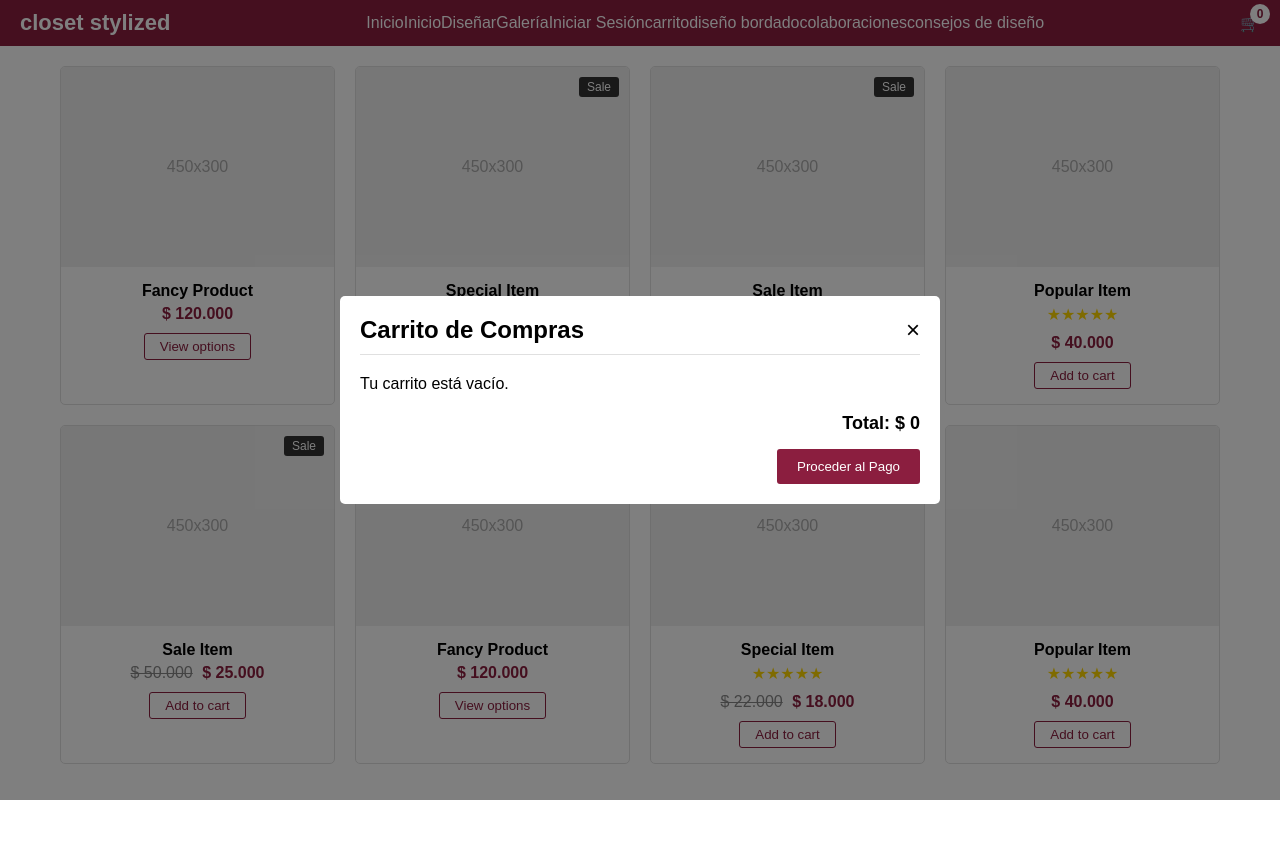
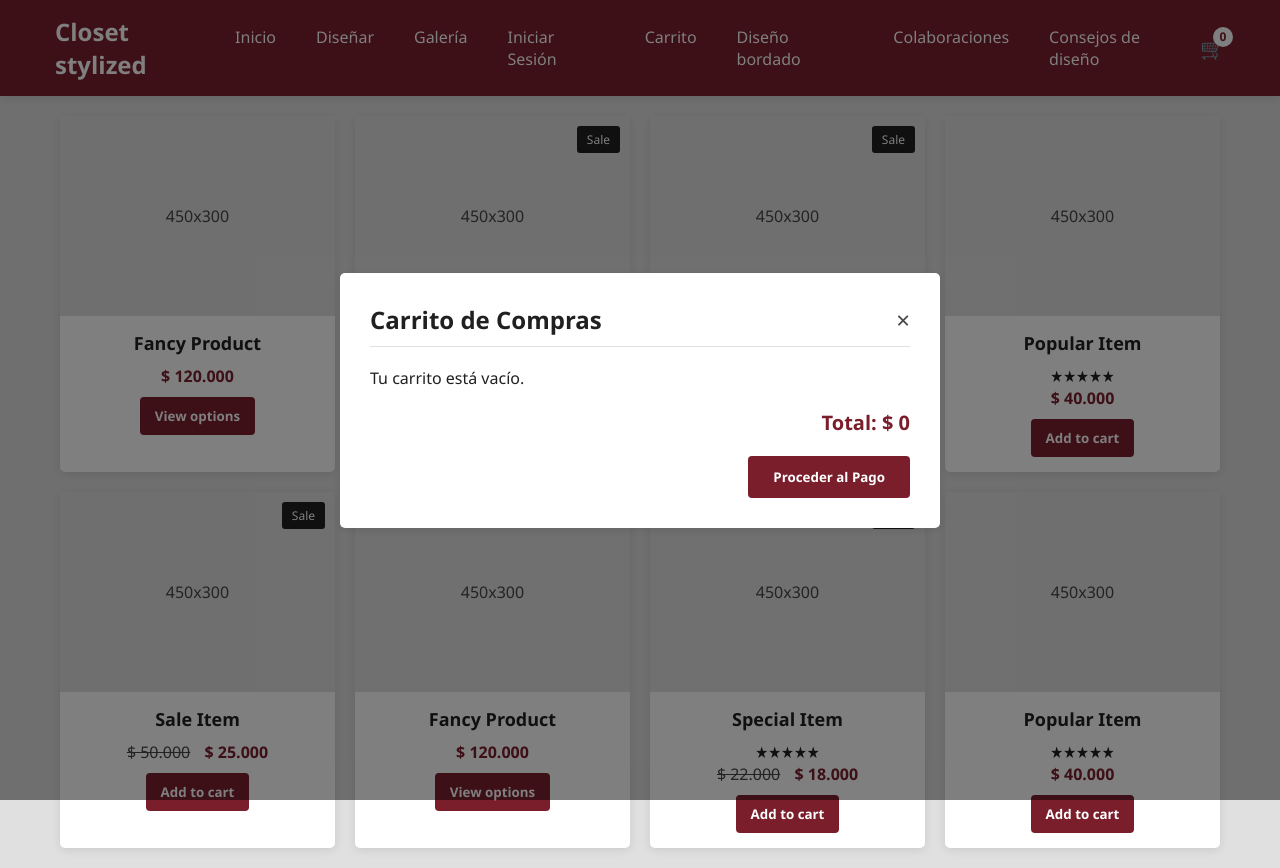
Before and after one commit to Reiter543/closet_stylized_design, a plain HTML site: page carrito.html in a window 1280 px wide. Both pictures are taken after a click on the element "🛒 0". Before the commit the page ends 800 px from the top, so only its background shows below. Drawn offline with Linux system fonts and the light colour scheme.

Commit message:
feat: Mejorar estilos y diseño de la página del carrito, incluyendo variables CSS y ajustes en la navegación

```diff
--- a/carrito.html
+++ b/carrito.html
@@ -5,53 +5,81 @@
     <meta name="viewport" content="width=device-width, initial-scale=1.0">
     <title>Closet Stylized - Tienda Online</title>
     <style>
+        :root {
+            --vinotinto: #7a1e2c;
+            --negro: #202020;
+            --gris: #464646;
+            --gris-claro: #e0e0e0;
+            --blanco: #ffffff;
+        }
+
         * {
             margin: 0;
             padding: 0;
             box-sizing: border-box;
-            font-family: Arial, sans-serif;
+            font-family: 'Segoe UI', Tahoma, Geneva, Verdana, sans-serif;
         }
 
-        /* Navbar styles */
-        .navbar {
-            background-color: #8B1E3F;
-            color: white;
+        body {
+            background-color: var(--gris-claro);
+            color: var(--negro);
+        }
+
+        .container {
+            max-width: 1200px;
+            margin: 0 auto;
+            padding: 0 15px;
+        }
+
+        /* Header */
+        header {
+            background-color: var(--vinotinto);
+            padding: 15px 0;
+            box-shadow: 0 2px 10px rgba(0, 0, 0, 0.1);
+        }
+
+        nav {
             display: flex;
             justify-content: space-between;
             align-items: center;
-            padding: 10px 20px;
         }
 
         .logo {
-            font-size: 22px;
+            color: var(--blanco);
+            font-size: 24px;
             font-weight: bold;
         }
 
         .nav-links {
             display: flex;
-            list-style: none;
-        }
-
-        .nav-links li {
-            margin-left: 20px;
+            gap: 20px;
         }
 
         .nav-links a {
-            color: white;
+            color: var(--blanco);
             text-decoration: none;
+            padding: 5px 10px;
+            border-radius: 5px;
+            transition: background-color 0.3s;
+        }
+
+        .nav-links a:hover {
+            background-color: rgba(255, 255, 255, 0.2);
         }
 
         .cart-icon {
+            color: var(--blanco);
+            font-size: 20px;
             position: relative;
             cursor: pointer;
         }
 
         .cart-count {
             position: absolute;
-            top: -10px;
-            right: -10px;
-            background-color: white;
-            color: #8B1E3F;
+            top: -8px;
+            right: -8px;
+            background-color: var(--blanco);
+            color: var(--vinotinto);
             border-radius: 50%;
             width: 20px;
             height: 20px;
@@ -76,19 +104,25 @@
         }
 
         .product-card {
-            border: 1px solid #e0e0e0;
+            background-color: var(--blanco);
             border-radius: 5px;
             overflow: hidden;
+            box-shadow: 0 2px 10px rgba(0, 0, 0, 0.1);
+            transition: transform 0.3s;
+        }
+
+        .product-card:hover {
+            transform: translateY(-5px);
         }
 
         .product-image {
             width: 100%;
             height: 200px;
-            background-color: #f0f0f0;
+            background-color: var(--gris-claro);
             display: flex;
             justify-content: center;
             align-items: center;
-            color: #aaa;
+            color: var(--gris);
             position: relative;
         }
 
@@ -96,9 +130,9 @@
             position: absolute;
             top: 10px;
             right: 10px;
-            background-color: #333;
-            color: white;
-            padding: 3px 8px;
+            background-color: var(--negro);
+            color: var(--blanco);
+            padding: 5px 10px;
             border-radius: 3px;
             font-size: 12px;
         }
@@ -109,8 +143,10 @@
         }
 
         .product-title {
+            font-size: 18px;
             font-weight: bold;
-            margin-bottom: 5px;
+            margin-bottom: 10px;
+            color: var(--negro);
         }
 
         .product-price {
@@ -119,33 +155,28 @@
 
         .original-price {
             text-decoration: line-through;
-            color: #888;
-            margin-right: 5px;
+            color: var(--gris);
+            margin-right: 10px;
         }
 
         .current-price {
-            color: #8B1E3F;
+            color: var(--vinotinto);
             font-weight: bold;
         }
 
-        .star-rating {
-            color: gold;
-            margin-bottom: 10px;
-        }
-
         .add-to-cart, .view-options {
-            background-color: white;
-            border: 1px solid #8B1E3F;
-            color: #8B1E3F;
-            padding: 5px 15px;
-            border-radius: 3px;
+            background-color: var(--vinotinto);
+            color: var(--blanco);
+            border: none;
+            padding: 10px 15px;
+            border-radius: 4px;
             cursor: pointer;
-            transition: all 0.3s;
+            transition: background-color 0.3s;
+            font-weight: bold;
         }
 
         .add-to-cart:hover, .view-options:hover {
-            background-color: #8B1E3F;
-            color: white;
+            background-color: #5a1520;
         }
 
         /* Cart styles */
@@ -163,13 +194,14 @@
         }
 
         .cart-modal {
-            background-color: white;
-            padding: 20px;
+            background-color: var(--blanco);
+            padding: 30px;
             border-radius: 5px;
             width: 80%;
             max-width: 600px;
             max-height: 80vh;
             overflow-y: auto;
+            box-shadow: 0 2px 10px rgba(0, 0, 0, 0.1);
         }
 
         .cart-header {
@@ -178,12 +210,13 @@
             align-items: center;
             margin-bottom: 20px;
             padding-bottom: 10px;
-            border-bottom: 1px solid #e0e0e0;
+            border-bottom: 1px solid var(--gris-claro);
         }
 
         .close-cart {
             cursor: pointer;
             font-size: 24px;
+            color: var(--gris);
         }
 
         .cart-items {
@@ -194,8 +227,8 @@
             display: flex;
             justify-content: space-between;
             align-items: center;
-            padding: 10px 0;
-            border-bottom: 1px solid #f0f0f0;
+            padding: 15px 0;
+            border-bottom: 1px solid var(--gris-claro);
         }
 
         .item-info {
@@ -205,12 +238,33 @@
         .item-controls {
             display: flex;
             align-items: center;
+            gap: 10px;
+        }
+
+        .quantity-btn {
+            background-color: var(--gris-claro);
+            border: none;
+            width: 30px;
+            height: 30px;
+            border-radius: 50%;
+            cursor: pointer;
+            font-weight: bold;
         }
 
         .item-quantity {
             width: 40px;
             text-align: center;
-            margin: 0 5px;
+            border: 1px solid var(--gris-claro);
+            border-radius: 4px;
+            padding: 5px;
+        }
+
+        .remove-btn {
+            background: none;
+            border: none;
+            color: #ff6b6b;
+            cursor: pointer;
+            font-size: 18px;
         }
 
         .cart-footer {
@@ -218,41 +272,66 @@
         }
 
         .cart-total {
-            font-size: 18px;
+            font-size: 20px;
             font-weight: bold;
-            margin-bottom: 15px;
+            margin-bottom: 20px;
+            color: var(--vinotinto);
         }
 
         .checkout-btn {
-            background-color: #8B1E3F;
-            color: white;
+            background-color: var(--vinotinto);
+            color: var(--blanco);
             border: none;
-            padding: 10px 20px;
-            border-radius: 3px;
+            padding: 12px 25px;
+            border-radius: 4px;
             cursor: pointer;
+            font-weight: bold;
+            transition: background-color 0.3s;
+        }
+
+        .checkout-btn:hover {
+            background-color: #5a1520;
+        }
+
+        @media (max-width: 768px) {
+            .nav-links {
+                display: none;
+            }
+
+            .products-grid {
+                grid-template-columns: repeat(auto-fill, minmax(200px, 1fr));
+            }
+
+            .cart-modal {
+                width: 95%;
+                padding: 15px;
+            }
         }
     </style>
 </head>
 <body>
-    <!-- Navbar -->
-    <nav class="navbar">
-        <div class="logo">closet stylized</div>
-        <ul class="nav-links">
-             <a href="index.html">Inicio</a>
-                   <a href="index.html">Inicio</a>
+    <!-- Header -->
+    <header>
+        <div class="container">
+            <nav>
+                <div class="logo">Closet stylized</div>
+                <div class="nav-links">
+                    <a href="index.html">Inicio</a>
                     <a href="diseño.html">Diseñar</a>
                     <a href="galeria.html">Galería</a>
                     <a href="inicio_de_sesion.html">Iniciar Sesión</a>
-                    <a href="carrito.html">carrito</a>
-                    <a href="bordados.html">diseño bordado</a>
-                    <a href="moodboard.html">colaboraciones</a>
-                    <a href="restricciones.html">consejos de diseño</a>
-        </ul>
-        <div class="cart-icon" id="cartIcon">
-            <span>🛒</span>
-            <div class="cart-count" id="cartCount">0</div>
+                    <a href="carrito.html">Carrito</a>
+                    <a href="bordados.html">Diseño bordado</a>
+                    <a href="moodboard.html">Colaboraciones</a>
+                    <a href="restricciones.html">Consejos de diseño</a>
+                </div>
+                <div class="cart-icon" id="cartIcon">
+                    🛒
+                    <span class="cart-count" id="cartCount">0</span>
+                </div>
+            </nav>
         </div>
-    </nav>
+    </header>
 
     <!-- Products Section -->
     <section class="products-container">
```
